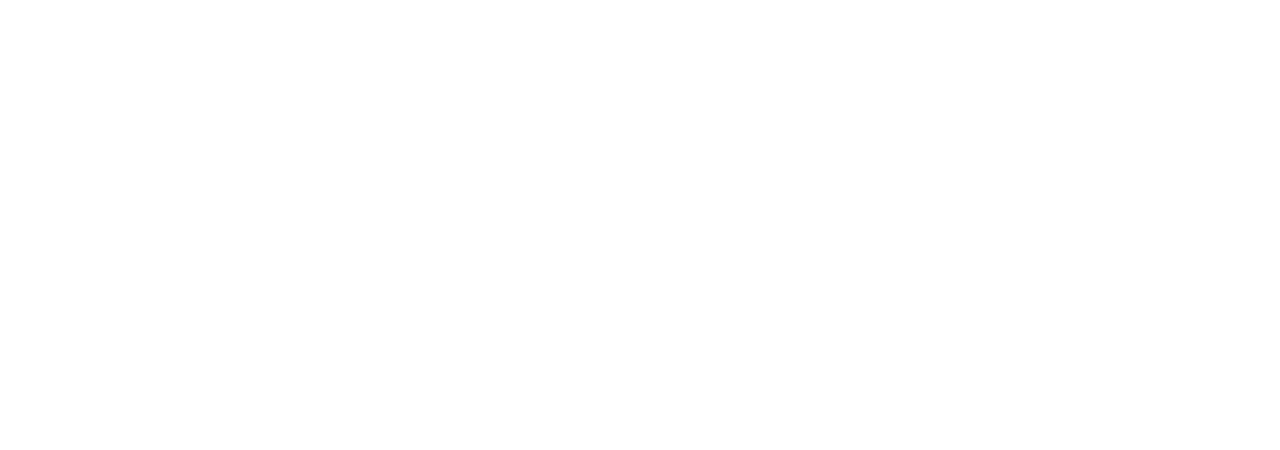
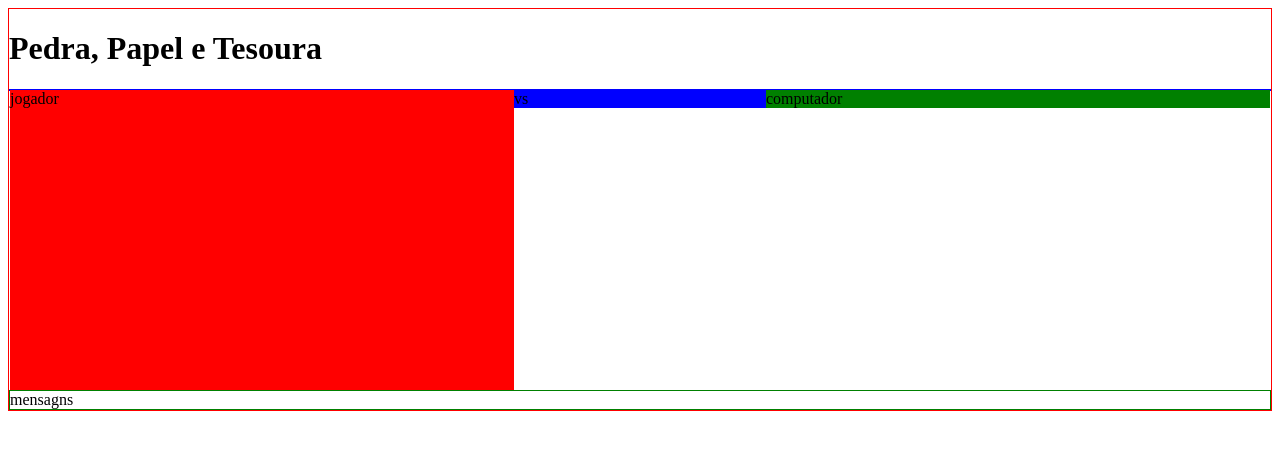
Before and after one commit to NasserSalim1/Projeto_Jokenp-, a plain HTML site: page index.html in a window 1280 px wide. Drawn offline with Linux system fonts and the light colour scheme.

Commit message:
começo do código

```diff
--- a/index.html
+++ b/index.html
@@ -1,11 +1,30 @@
 <!DOCTYPE html>
 <html lang="en">
 <head>
+    <link rel="stylesheet" href="style.css">
     <meta charset="UTF-8">
     <meta name="viewport" content="width=device-width, initial-scale=1.0">
     <title>Jokenpô</title>
 </head>
 <body>
+    <div id="principal">
+        <h1 id="titulo">Pedra, Papel e Tesoura</h1>
 
+        <div id="placar">
+            <div id="jogador">
+                jogador
+            </div>
+
+            <div id="versus">
+                vs
+            </div>
+
+            <div id="computador">
+                computador
+            </div>
+        </div>
+
+        <div id="mensagem">mensagns</div>
+    </div>
 </body>
 </html>
--- /dev/null
+++ b/style.css
@@ -0,0 +1,31 @@
+#principal{
+    border: 1px solid red;
+}
+
+#placar{
+    border: 1px solid blue;
+}
+
+#jogador{
+    background-color: red;
+    float: left;
+    width: 40%;
+    height: 300px;
+}
+
+#versus{
+    background-color: blue;
+    float: left;
+    width: 20%;
+}
+
+#computador{
+    background-color: green;
+    float: left;
+    width: 40%;
+}
+
+#mensagem{
+    clear: both;
+    border: 1px solid green;
+}
```
